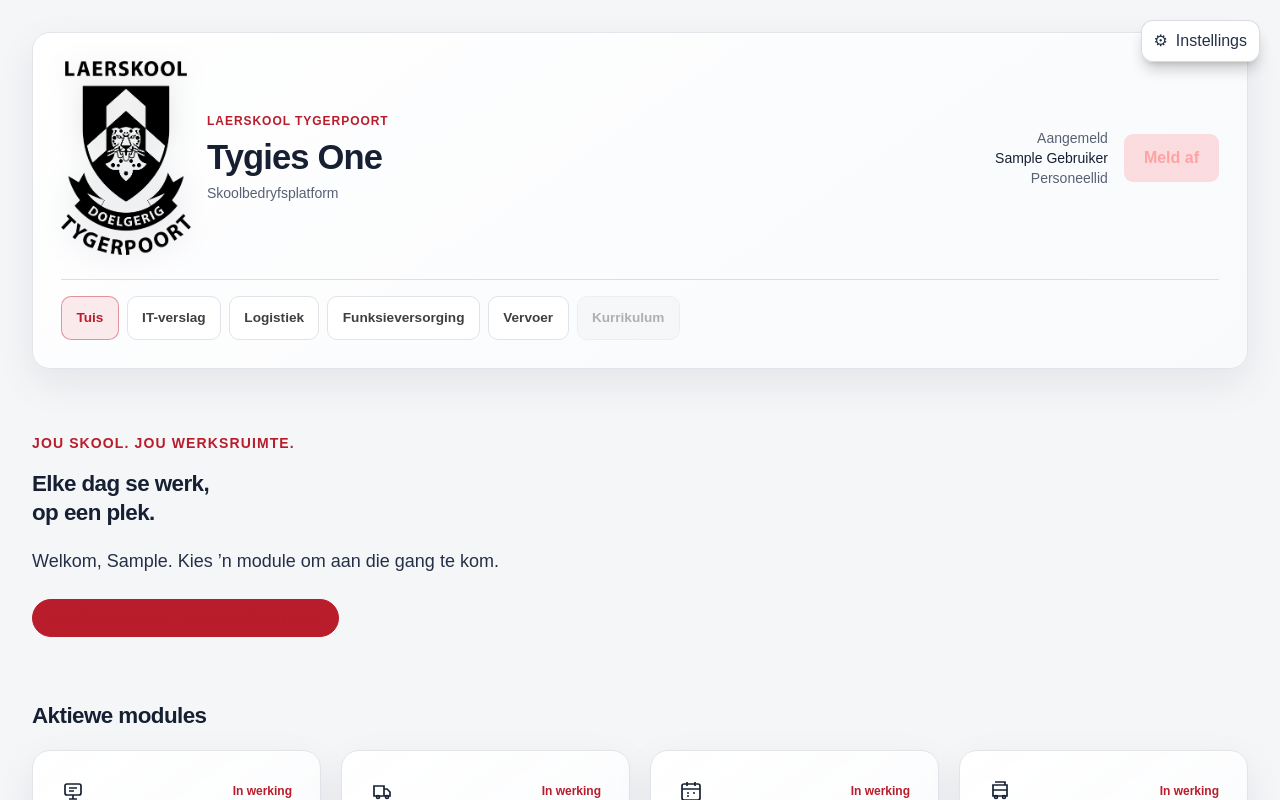
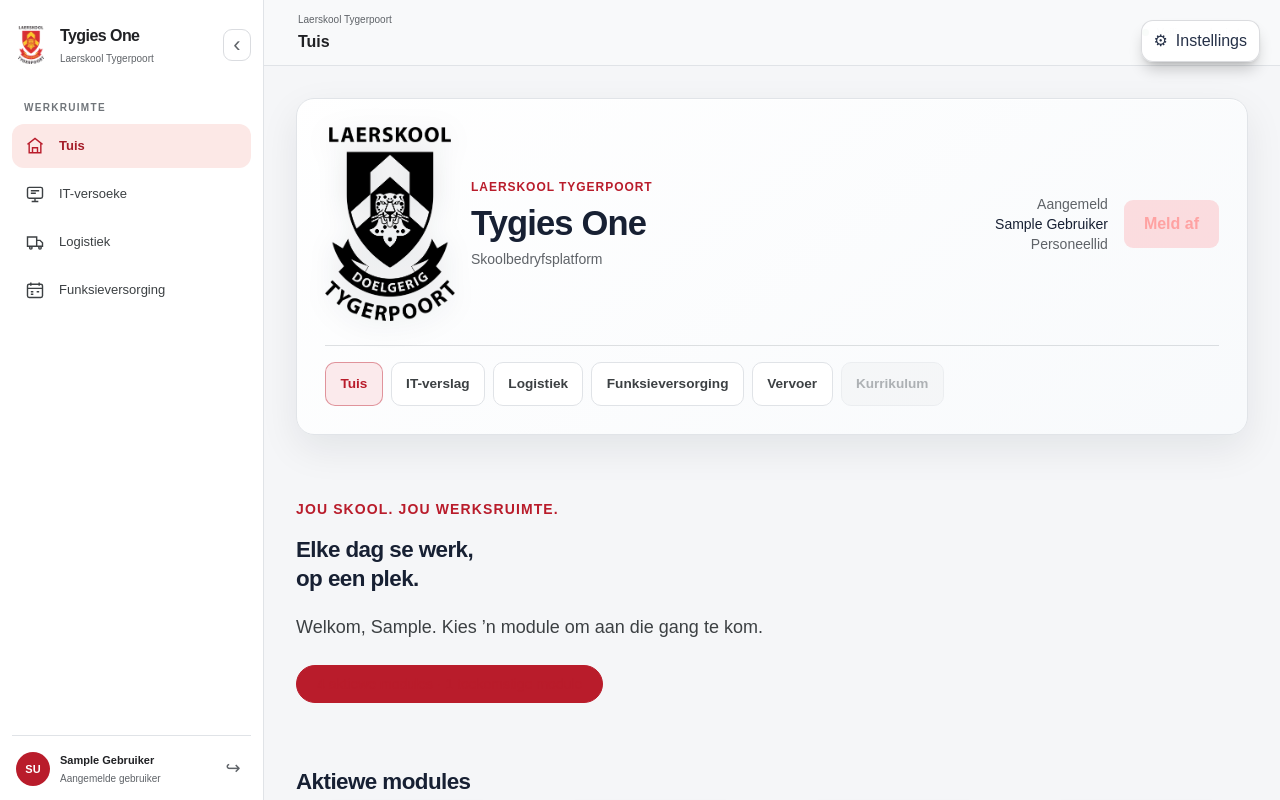
Before and after one commit to wbreytenbach-ops/nkrn-platform, a Next.js app in the folder web/: page / in a window 1280 px wide. Shown: the top 800 px of the page. Built offline with nearby package versions, Linux system fonts and the light colour scheme; sample sign-in values are in the browser's storage.

Commit message:
Wrap authenticated pages in Tygies One workspace shell

```diff
--- a/web/src/app/components/LanguageShell.tsx
+++ b/web/src/app/components/LanguageShell.tsx
@@ -3,12 +3,16 @@
 import type { ReactNode } from "react";
 import { LanguageProvider } from "../language";
 import LanguageSwitcher from "./LanguageSwitcher";
+import WorkspaceShell from "./WorkspaceShell";
+import "./workspace-shell.css";
 
 export default function LanguageShell({ children }: { children: ReactNode }) {
     return (
         <LanguageProvider>
-            <LanguageSwitcher />
-            {children}
+            <WorkspaceShell>
+                <LanguageSwitcher />
+                {children}
+            </WorkspaceShell>
         </LanguageProvider>
     );
 }
```
